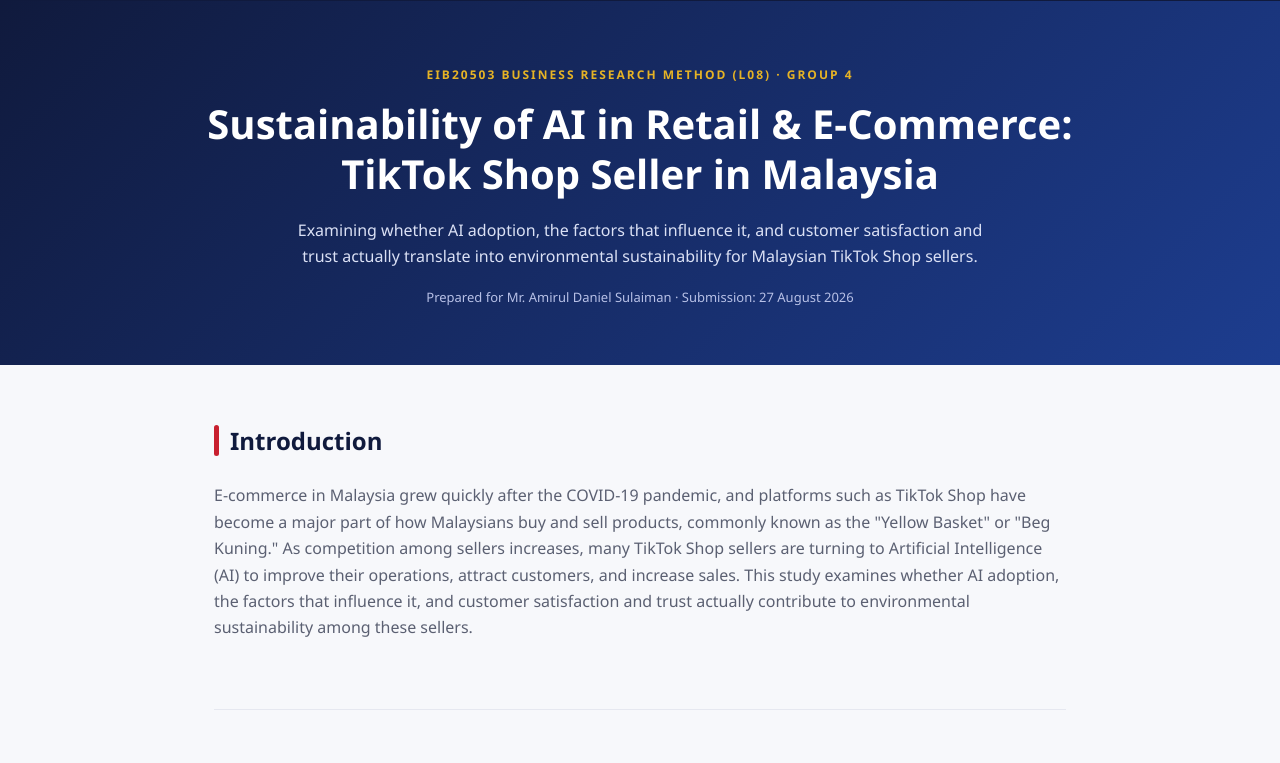
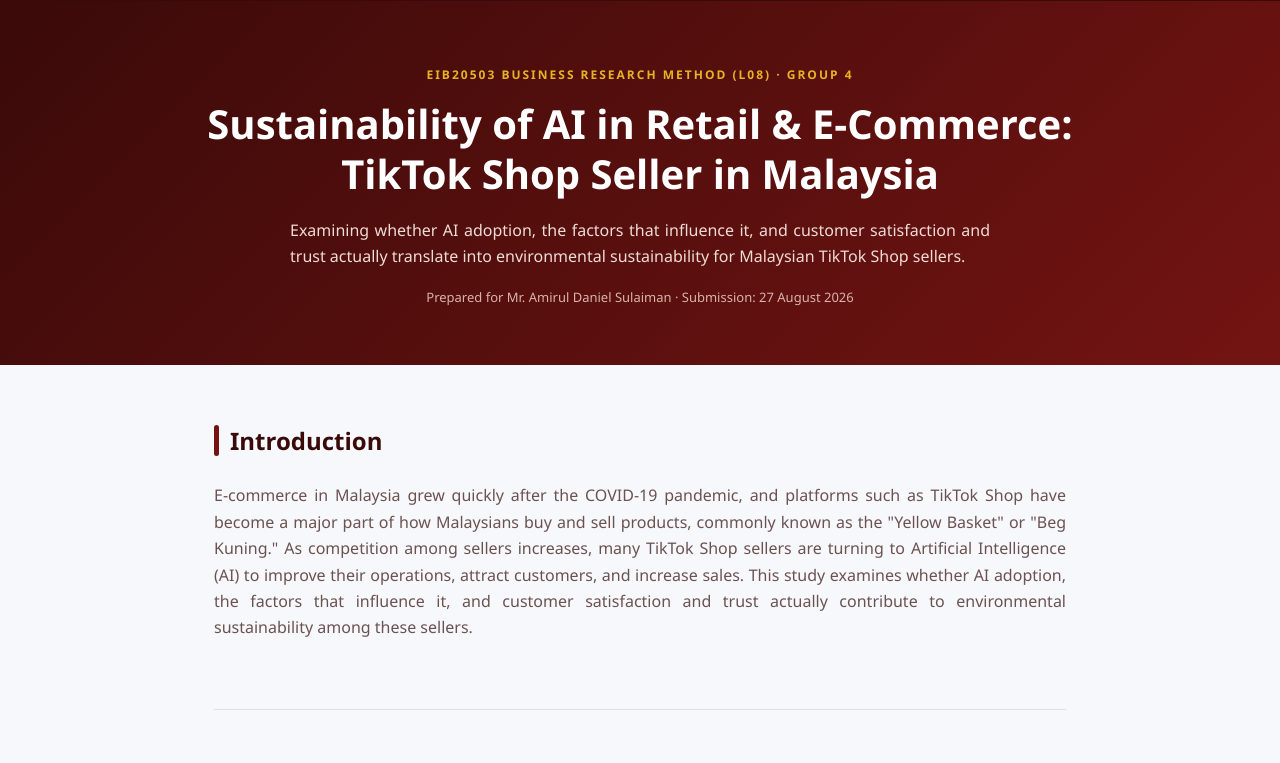
Before and after one commit to LanaAlly/Serie-Beauty, a plain HTML site: page index.html in a window 1280 px wide. Shown: the part 117-880 px from the top of the page. Drawn offline with Linux system fonts and the light colour scheme.

Commit message:
Update index.html

```diff
--- a/index.html
+++ b/index.html
@@ -6,15 +6,15 @@
 <title>Sustainability of AI in Retail &amp; E-Commerce (TikTok Shop Seller) in Malaysia</title>
 <style>
   :root{
-    --navy:#101a3d;
-    --blue:#1d3d8f;
+    --navy:#3a0a09;
+    --blue:#731412;
     --gold:#e6b325;
-    --red:#c8202f;
+    --red:#731412;
     --bg:#f7f8fb;
     --card:#ffffff;
-    --text:#1c2033;
-    --muted:#5b6072;
-    --border:#e6e8f0;
+    --text:#241010;
+    --muted:#6b5250;
+    --border:#ecdcd8;
     --radius:14px;
   }
   *{box-sizing:border-box;}
@@ -65,7 +65,7 @@
   }
   .brand{color:#fff;font-weight:700;letter-spacing:.5px;font-size:15px;}
   .nav-links{display:flex;gap:26px;flex-wrap:wrap;}
-  .nav-links a{color:#cfd6ee;font-size:14px;font-weight:600;}
+  .nav-links a{color:#e8cfc9;font-size:14px;font-weight:600;}
   .nav-links a:hover{color:#fff;}
 
   /* Hero */
@@ -84,8 +84,8 @@
     margin-bottom:14px;
   }
   .hero h1{font-size:clamp(26px,4vw,40px);margin:0 0 18px;line-height:1.25;}
-  .hero p{color:#dbe1f5;font-size:16px;max-width:700px;margin:0 auto 18px;}
-  .hero-meta{font-size:13px;color:#b7c0e6;}
+  .hero p{color:#f0dbd5;font-size:16px;max-width:700px;margin:0 auto 18px;}
+  .hero-meta{font-size:13px;color:#d9b3ac;}
 
   main{max-width:900px;margin:0 auto;padding:0 24px;}
   section{padding:56px 0;border-bottom:1px solid var(--border);}
@@ -106,7 +106,7 @@
     border-radius:3px;
   }
   h3{font-size:17px;color:var(--navy);margin:0 0 8px;}
-  p{color:var(--muted);margin:0 0 12px;}
+  p{color:var(--muted);margin:0 0 12px;text-align:justify;}
 
   .grid-2{display:grid;grid-template-columns:1fr 1fr;gap:16px;}
   .grid-4{display:grid;grid-template-columns:repeat(4,1fr);gap:16px;}
@@ -184,7 +184,7 @@
 
   footer{
     background:var(--navy);
-    color:#c5cbe6;
+    color:#d9b3ac;
     text-align:center;
     padding:28px 20px;
     font-size:13px;
```
